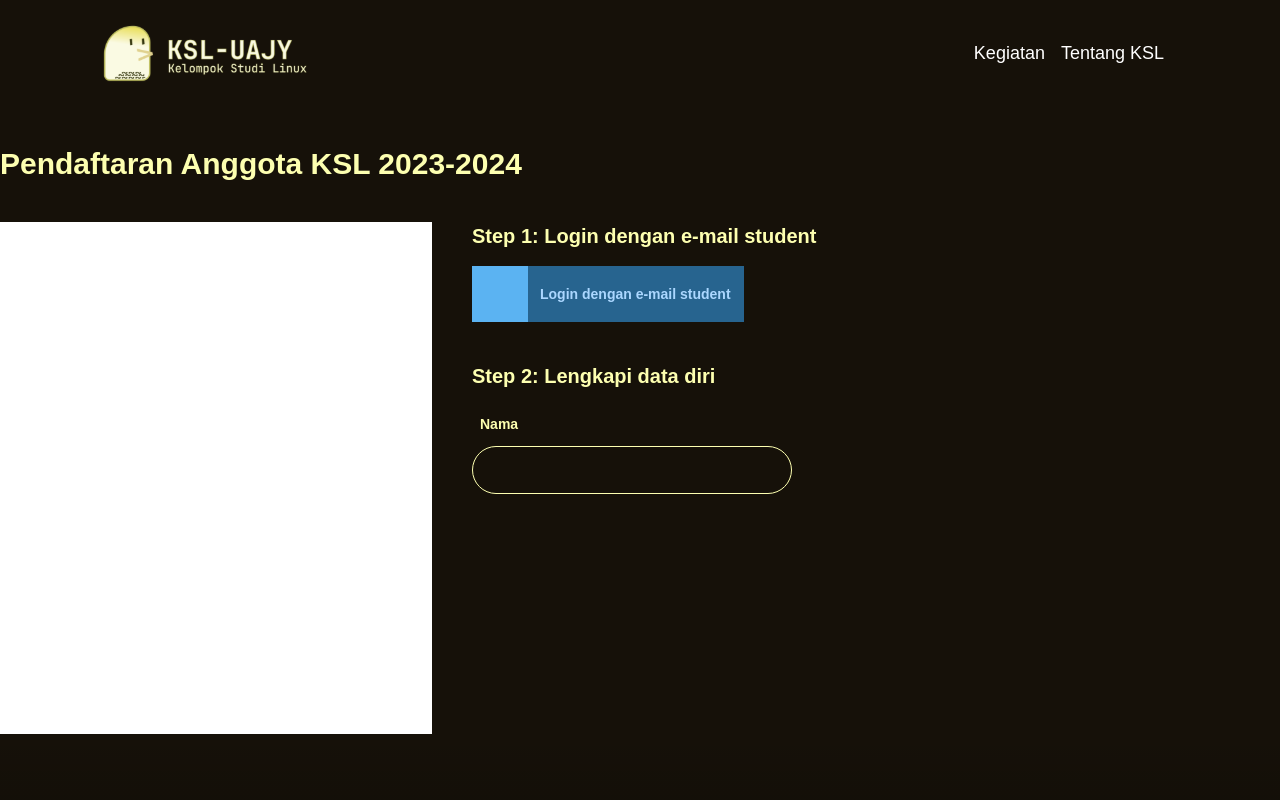
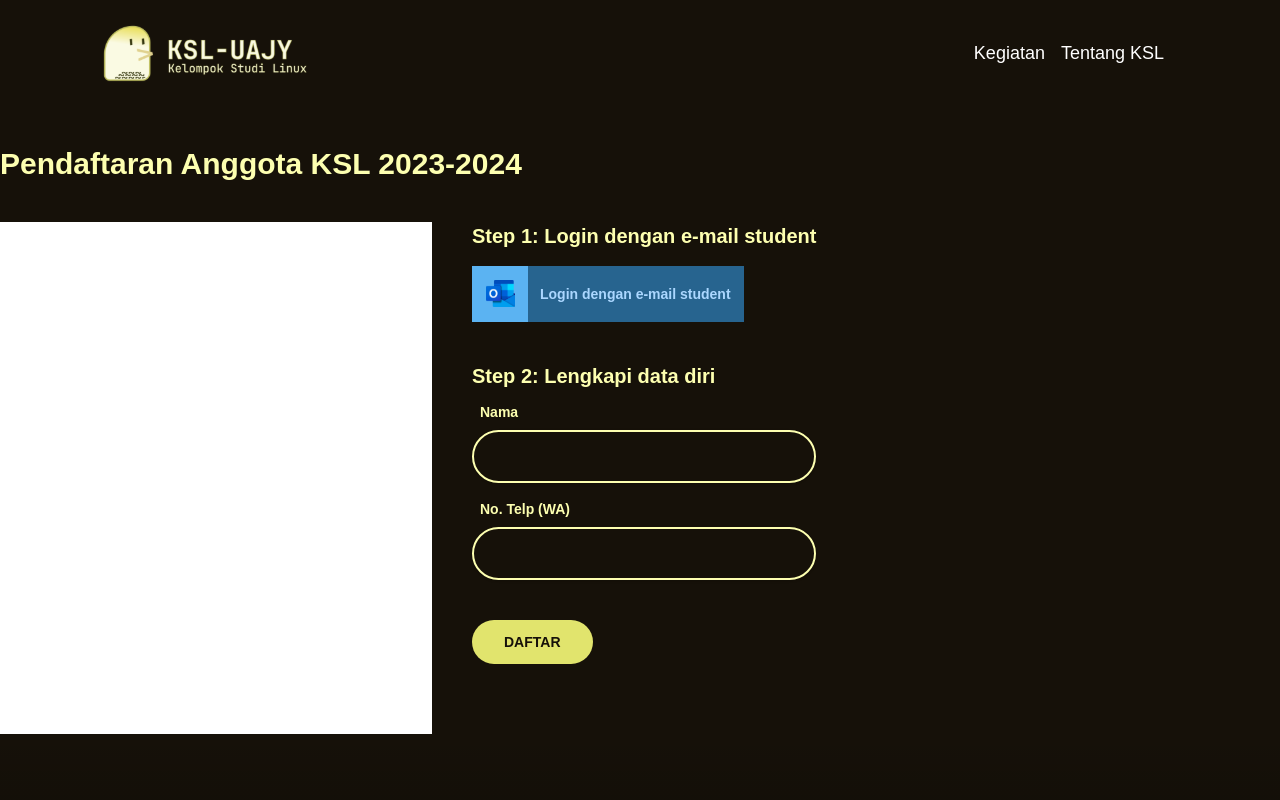
Before and after one commit to ksl-uajy/ksl.himaforka-uajy.org, a Next.js app: page /pendaftaran in a window 1280 px wide. Shown: the top 800 px of the page. Built offline with nearby package versions, Linux system fonts and the light colour scheme.

Commit message:
continue progress for Registration component.

```diff
--- a/components/Registration.tsx
+++ b/components/Registration.tsx
@@ -1,3 +1,5 @@
+import Icon from "@/public/outlook.svg";
+import Image from "next/image";
 import React from "react";
 
 const Registration = () => {
@@ -9,14 +11,40 @@ const Registration = () => {
         <div className="text-xl font-semibold text-[#FDFFB0]">
           <h1>Step 1: Login dengan e-mail student</h1>
           <div className="my-4 flex h-14 w-[17rem] items-center gap-3 bg-[#27648F] text-center">
-            <div className="h-full w-14 bg-[#5BB3F2]"></div>
+            <div className="flex h-full w-14 items-center justify-center bg-[#5BB3F2]">
+              <Image alt="Outlook" className="" src={Icon} />
+            </div>
             <h1 className="text-sm text-[#ABD7FF]">Login dengan e-mail student</h1>
           </div>
-          <h1 className="py-6">Step 2: Lengkapi data diri</h1>
-          <div className="text-sm">
-            <h2 className="px-2 pb-3">Nama</h2>
-            <div className="h-12 w-80 rounded-full border border-[#FDFFB0]"></div>
-          </div>
+          <h1 className="pt-6 pb-3">Step 2: Lengkapi data diri</h1>
+          <form className="">
+            <div className="mb-4">
+              <label className="mx-2 mb-2 block text-sm text-[#FDFFB0]">Nama</label>
+              <input
+                className="focus:shadow-outline w-full appearance-none rounded-full border-2 border-[#FDFFB0] bg-transparent py-3 px-6 leading-tight text-[#FDFFB0] shadow focus:outline-none"
+                id="Nama"
+                // placeholder="Nama"
+                type="text"
+              />
+            </div>
+            <div className="mb-4">
+              <label className="mx-2 mb-2 block text-sm text-[#FDFFB0]">No. Telp (WA)</label>
+              <input
+                className="focus:shadow-outline w-full appearance-none rounded-full border-2 border-[#FDFFB0] bg-transparent py-3 px-6 leading-tight text-[#FDFFB0] shadow focus:outline-none"
+                id="Telepon"
+                // placeholder="No. Telp/WA"
+                type="text"
+              />
+            </div>
+            <div className="my-10">
+              <button
+                className="focus:shadow-outline rounded-full bg-[#E1E46D] py-3 px-8 text-sm text-[#161109] hover:bg-[#e3e84a] focus:outline-none"
+                type="button"
+              >
+                DAFTAR
+              </button>
+            </div>
+          </form>
         </div>
       </div>
     </div>
```
Also changed, not shown: public/outlook.svg (added).
